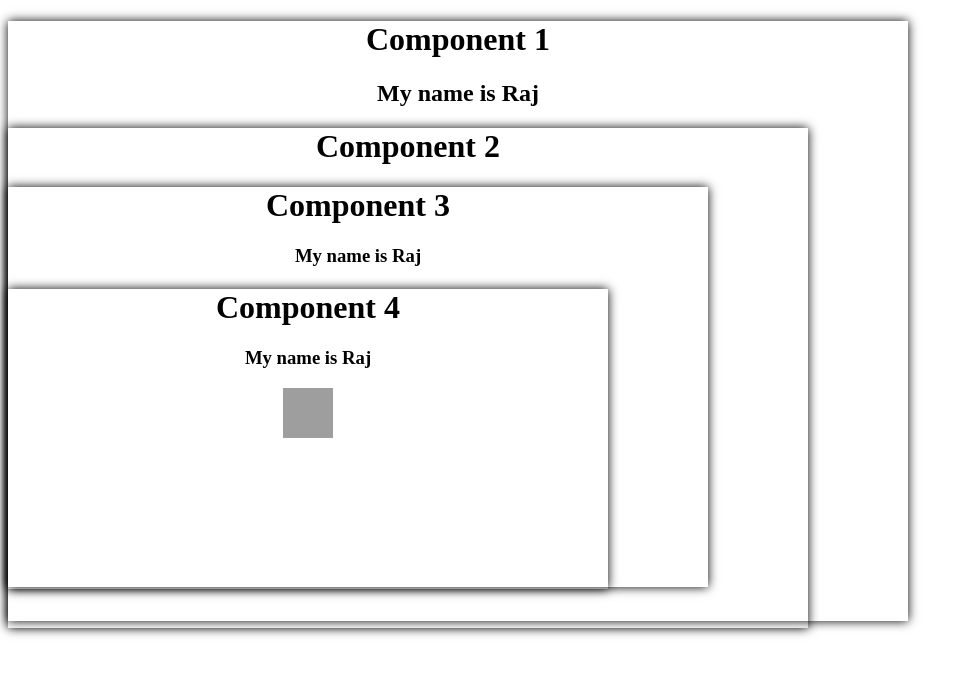
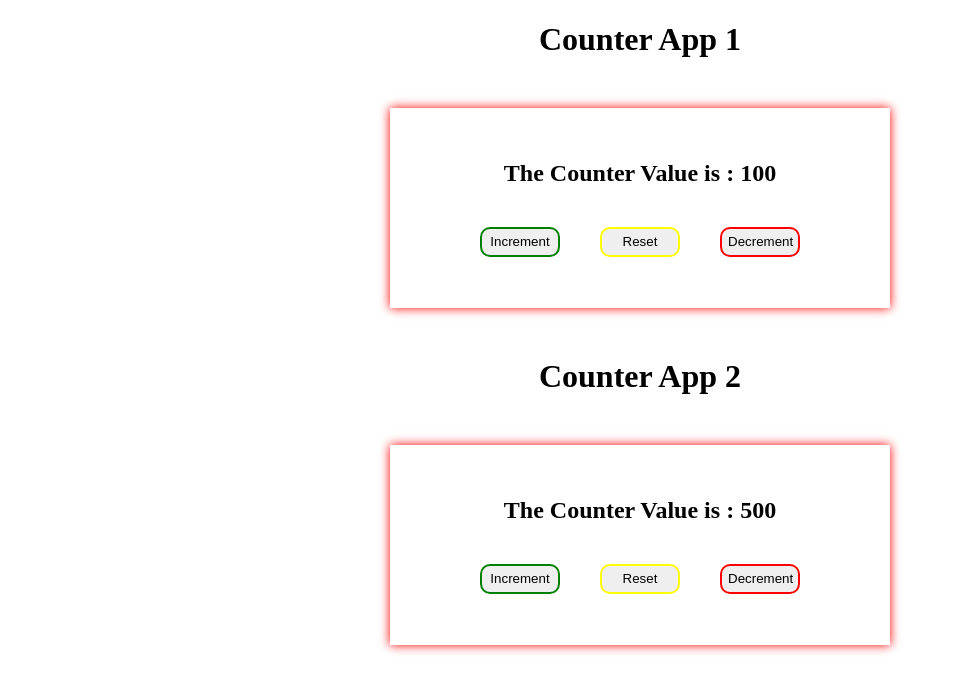
Before and after one commit to Pavan7355/React-Class-Batch2-Jfs-and-Pfs, a React (Create React App) app: page / in a window 1280 px wide. Shown: the top 692 px of the page, without its empty margins (0-979 px from the left). Built offline with nearby package versions, Linux system fonts and the light colour scheme; grey boxes are pictures that could not be loaded.

Commit message:
custom hooks example

```diff
--- a/package.json
+++ b/package.json
@@ -12,6 +12,7 @@
     "react-bootstrap": "^2.10.6",
     "react-dom": "^18.3.1",
     "react-icons": "^5.3.0",
+    "react-router-dom": "^6.28.0",
     "react-scripts": "5.0.1",
     "web-vitals": "^2.1.4"
   },
--- a/src/App.js
+++ b/src/App.js
@@ -1,15 +1,13 @@
 import React from 'react'
-// import DataFetcherTable from './useEffectHook/DataFetcherTable';
-// import Component1 from './Propsdrilling/Component1';
-import Component1 from './UseContext/Component1';
+import Counter1 from './CustomHook/Counter1';
+import Counter2 from './CustomHook/Counter2';
 
 function App() {
 
   return (
 <>
-{/* <DataFetcherTable/> */}
-{/* <Component1/> */}
-<Component1/>
+<Counter1/>
+<Counter2/>
 </>
   );
 }
--- /dev/null
+++ b/src/CustomHook/Counter1.js
@@ -0,0 +1,22 @@
+import React from 'react'
+import './counter.css'
+import UseCustom from './UseCustom'
+function Counter1() {
+   const{count,increment,decrement,reset}=UseCustom(100)
+  return (
+    <div>
+
+          <center><h1>Counter App 1</h1></center>
+      <div className='container'>
+<h2>The Counter Value is : {count}</h2>
+<div>
+<button className='btn1' onClick={increment}>Increment</button>
+<button className='btn2'onClick={reset}>Reset</button>
+<button className='btn3' onClick={decrement}>Decrement</button>
+</div>
+    </div>
+    </div>
+  )
+}
+
+export default Counter1
--- /dev/null
+++ b/src/CustomHook/Counter2.js
@@ -0,0 +1,25 @@
+import React from 'react'
+import './counter.css'
+import UseCustom from './UseCustom'
+function Counter2() {
+    const{count,increment,decrement,reset}=UseCustom(500)
+
+  return (
+    <div>
+       <div>
+
+    <center><h1>Counter App 2</h1></center>
+<div className='container'>
+<h2>The Counter Value is : {count}</h2>
+<div>
+<button className='btn1' onClick={increment}>Increment</button>
+<button className='btn2' onClick={reset}>Reset</button>
+<button className='btn3' onClick={decrement}>Decrement</button>
+</div>
+</div>
+</div>
+    </div>
+  )
+}
+
+export default Counter2
--- /dev/null
+++ b/src/CustomHook/UseCustom.js
@@ -0,0 +1,12 @@
+import React, { useState } from "react";
+
+
+const UseCustom=(intialvalue = 0)=>{
+const[count,setCount]=useState(intialvalue)
+const increment=()=>setCount(count+1)
+const decrement=()=>setCount(count-1)
+const reset=()=>setCount(0)
+return {count,increment,decrement,reset}
+}
+
+export default UseCustom
--- /dev/null
+++ b/src/CustomHook/counter.css
@@ -0,0 +1,43 @@
+.container{
+    height: 200px;
+    width: 500px;
+    box-shadow: 0px 0px 10px red;
+    margin: 50px auto;
+    display: flex;
+    justify-content: center;
+    align-items: center;
+    flex-direction: column;
+
+}
+
+.btn1,.btn2,.btn3{
+    margin: 20px;
+    height: 30px;
+    width: 80px;
+    border: none;
+    border-radius: 10px;
+}
+.btn1{
+   border: 2px solid green;
+    color: black;
+}
+.btn2{
+    border: 2px solid yellow;
+    color:black;
+}
+.btn3{
+border: 2px solid red;
+color:black;
+}
+.btn1:hover{
+    background-color: green;
+    color: white;
+}
+.btn2:hover{
+    background-color: yellow;
+    color: white;
+}
+.btn3:hover{
+    background-color: red;
+    color: white;
+}
```
Also changed, not shown: 1 other file (tests, documents, lock files or other folders).
